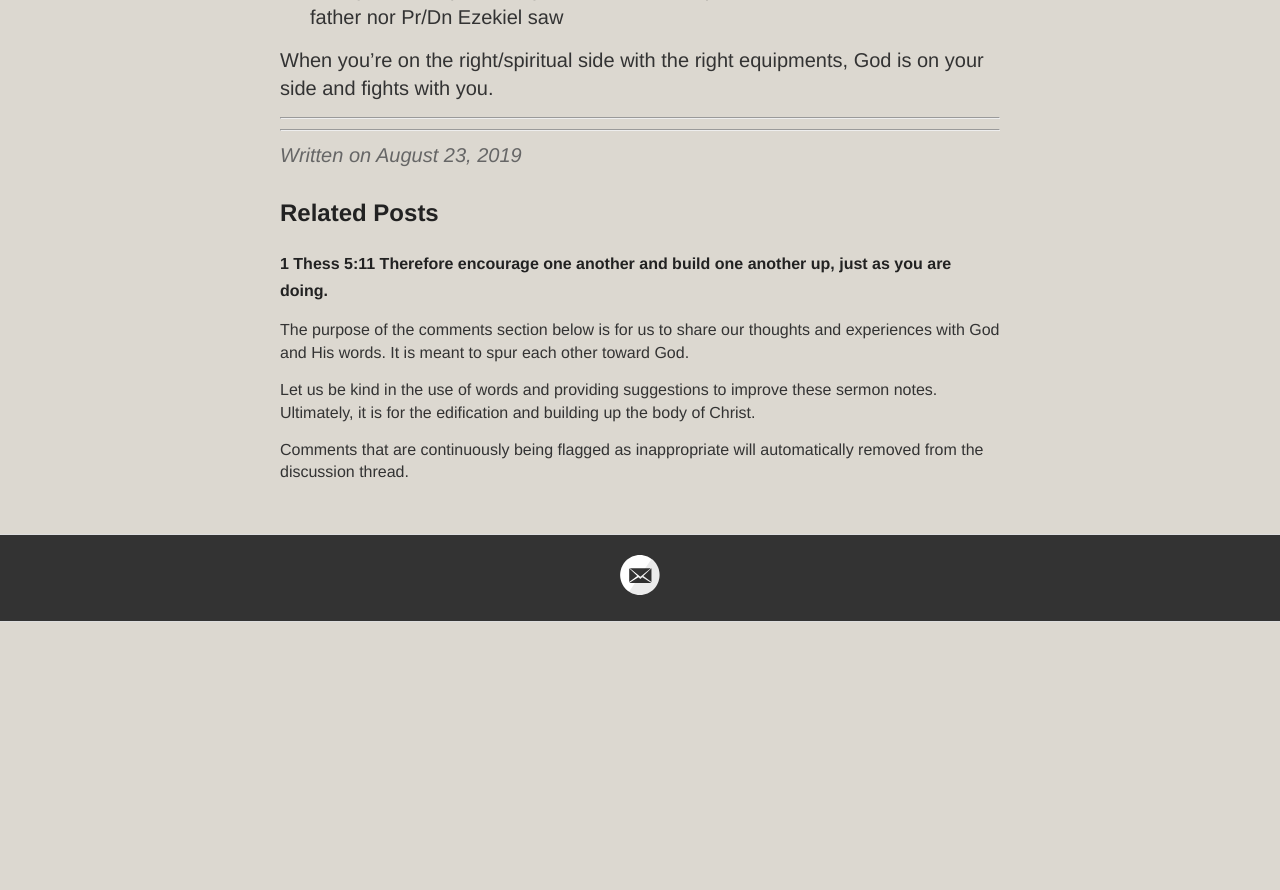
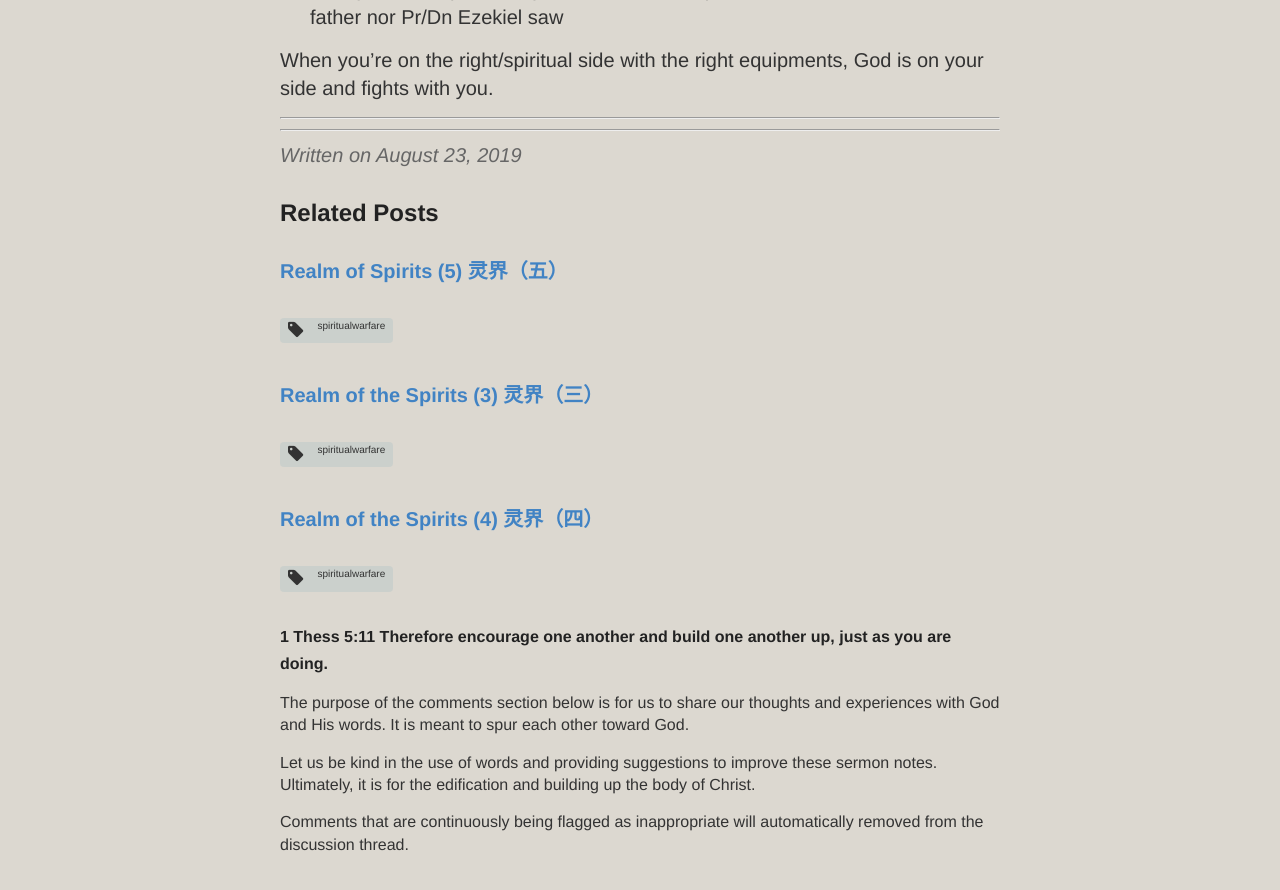
Before and after one commit to catchupTJC/catchuptjc.github.io, a Jekyll site: the page built from _posts/2019-08-23-Realm of Spirits (6).md, in a window 1280 px wide and 900 px high, scrolled down 8486 px. Shown: the top 890 px of the window. Built offline with Jekyll 4.4.1, drawn with Linux system fonts in a browser that asks for light colours; nearby versions of some CDN libraries; comment, search, counter and statistics services are not loaded; before the commit the page ends 9108 px from its top, so only the background shows below that; some of the changed lines change nothing that is shown; some of the changed text lies outside the part shown.

Commit message:
Update 2019-08-23-Realm of Spirits (6).md

```diff
--- a/_posts/2019-08-23-Realm of Spirits (6).md
+++ b/_posts/2019-08-23-Realm of Spirits (6).md
@@ -1,8 +1,8 @@
 ---
 layout: post
 title: Realm of Spirits (6) 灵界（六）
-category: Sermon(SG)2019
-tags: [Spiritual Warefare]
+category: sermon2019singapore
+tags: [spiritualwarfare]
 hymns: [166,379]
 ---
 
```
